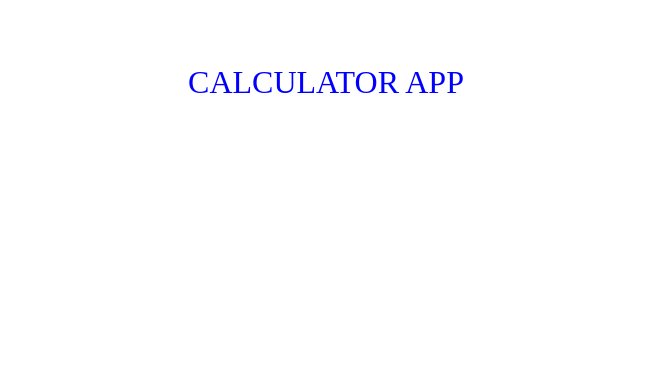
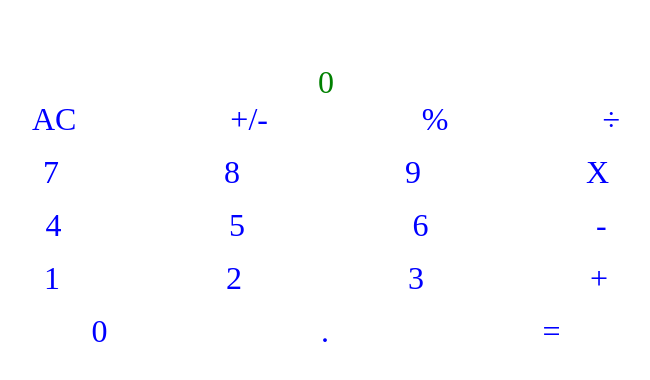
Before and after one commit to phylischumba/Calculator-React, a React (Create React App) app: page / in a window 1280 px wide. Shown: the top 380 px of the page, without its empty margins (314-964 px from the left). Built offline with nearby package versions, Linux system fonts and the light colour scheme.

Commit message:
Update readme file

```diff
--- a/src/App.js
+++ /dev/null
@@ -1,13 +0,0 @@
-/* eslint-disable no-unused-vars */
-import React from 'react';
-import PropTypes from 'prop-types';
-
-function App() {
-  return (
-    <div className="App">
-      CALCULATOR APP
-    </div>
-  );
-}
-
-export default App;
--- a/src/index.css
+++ b/src/index.css
@@ -5,3 +5,18 @@ body {
   margin-top: 2em;
   font-size: 2em;
 }
+
+.Groups {
+  width: 70%;
+  margin: auto;
+}
+
+.result {
+  color: green;
+}
+
+.Group1, .Group2, .Group3, .Group4, .Group5 {
+  display: flex;
+  justify-content: space-evenly;
+  margin-bottom: 0.5em;
+}
--- a/src/index.js
+++ b/src/index.js
@@ -1,7 +1,7 @@
 import React from 'react';
 import ReactDOM from 'react-dom';
 import './index.css';
-import App from './App';
+import App from './components/App';
 
 ReactDOM.render(
   <React.StrictMode>
```
Also changed, not shown: 1 other file (tests, documents, lock files or other folders).
